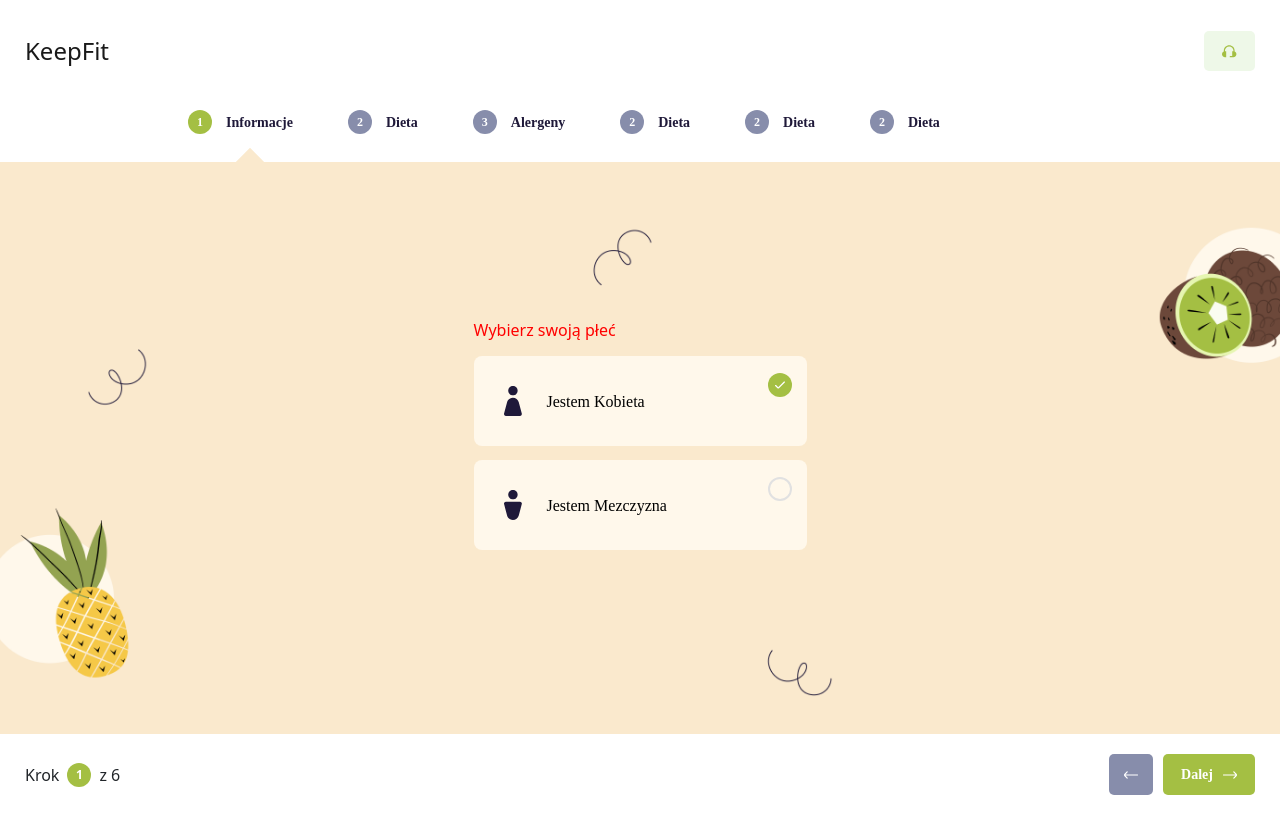
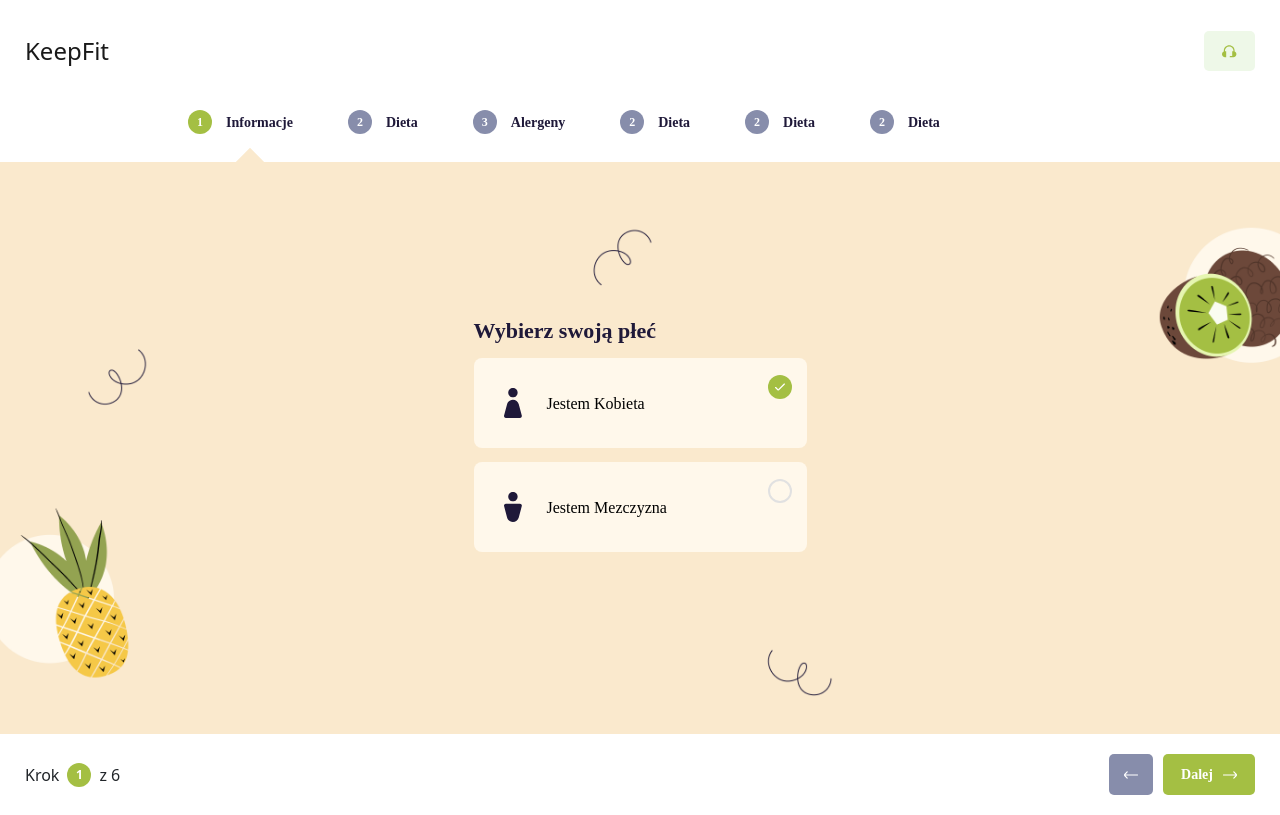
Before and after one commit to DamianTarczon/FitApp-frontend, a React (Create React App) app: page / in a window 1280 px wide. Built offline with nearby package versions, Linux system fonts and the light colour scheme; a web font is replaced by a local one.

Commit message:
Title component added

```diff
--- a/src/components/GenderForm/index.tsx
+++ b/src/components/GenderForm/index.tsx
@@ -1,6 +1,7 @@
 import './index.scss';
 import { RadioSelector } from '../../components';
 import { GenderFormProps } from '../../services/interfaces';
+import { Title } from '../../components'
 
 export default function GenderForm({ buttons }: GenderFormProps) {
   const radioSelectors = buttons.map((button, index) => {
@@ -9,8 +10,7 @@ export default function GenderForm({ buttons }: GenderFormProps) {
 
   return (
     <form className="form">
-      {/* Damian ten div to placeholder na twojego labela */}
-      <div>Wybierz swoją płeć</div>
+      <Title title='Wybierz swoją płeć'/>
       {radioSelectors}
     </form>
   );
--- /dev/null
+++ b/src/components/Title/index.scss
@@ -0,0 +1,8 @@
+.title{
+    font-family: 'urbane,sans-serif';
+    font-style: normal;
+    font-weight: 700;
+    font-size: 22px;
+    line-height: 26px;
+    color: #1F1939;
+}
--- /dev/null
+++ b/src/components/Title/index.tsx
@@ -0,0 +1,7 @@
+import './index.scss'
+
+export default function Title(props: {title: string}){
+    return(
+        <div className='title'>{props.title}</div>
+    );
+}
--- a/src/components/index.tsx
+++ b/src/components/index.tsx
@@ -8,6 +8,7 @@ import RoundIconWithText from "./RoundIconWithText";
 import GenderForm from "./GenderForm";
 import StepCounter from "./StepCounter";
 import StepBarButtons from "./StepBarButtons";
+import Title from "./Title"
 
 export {
     FormContainer,
@@ -19,5 +20,6 @@ export {
     RoundIconWithText,
     GenderForm,
     StepCounter,
-    StepBarButtons
+    StepBarButtons,
+    Title
 };
```
